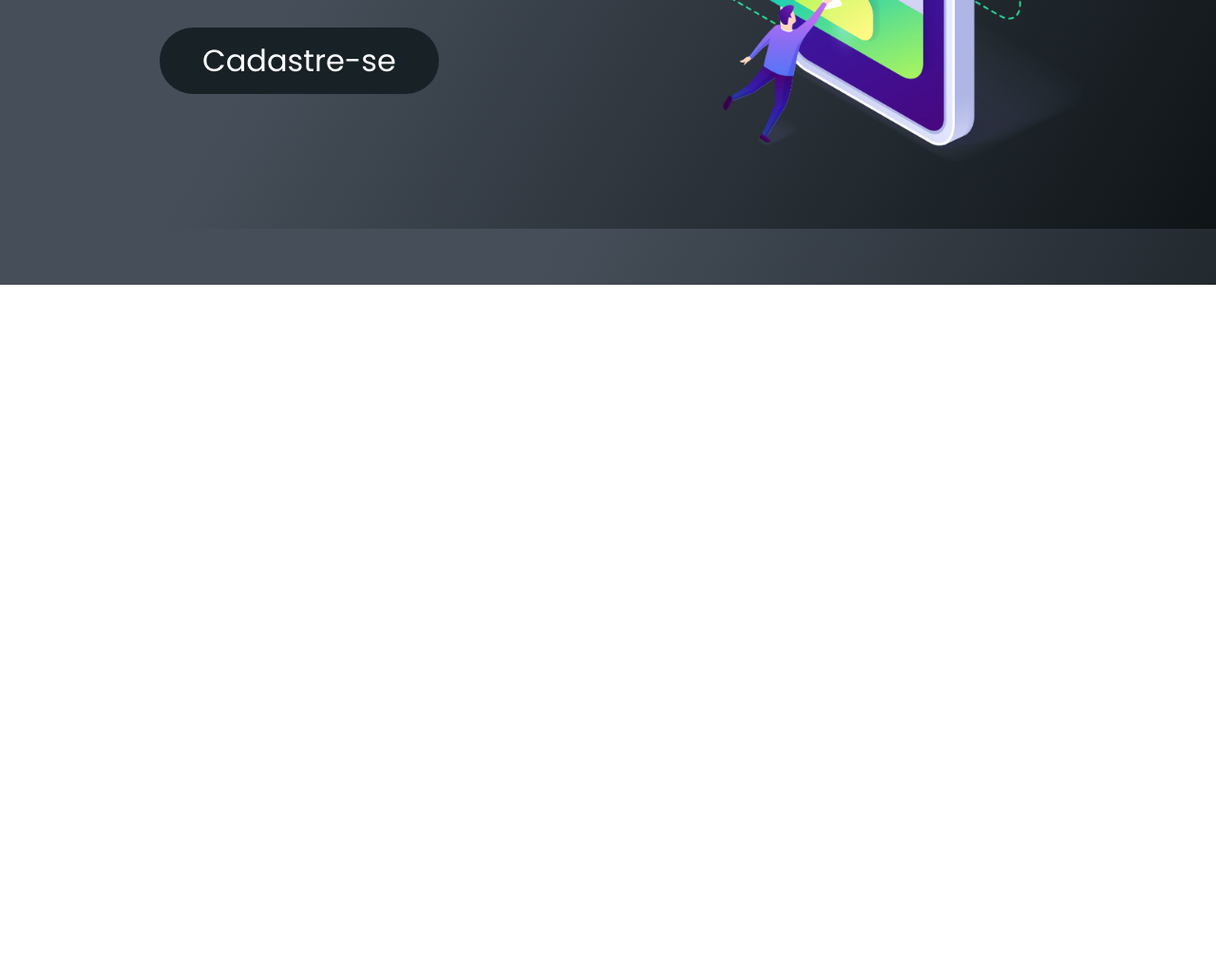
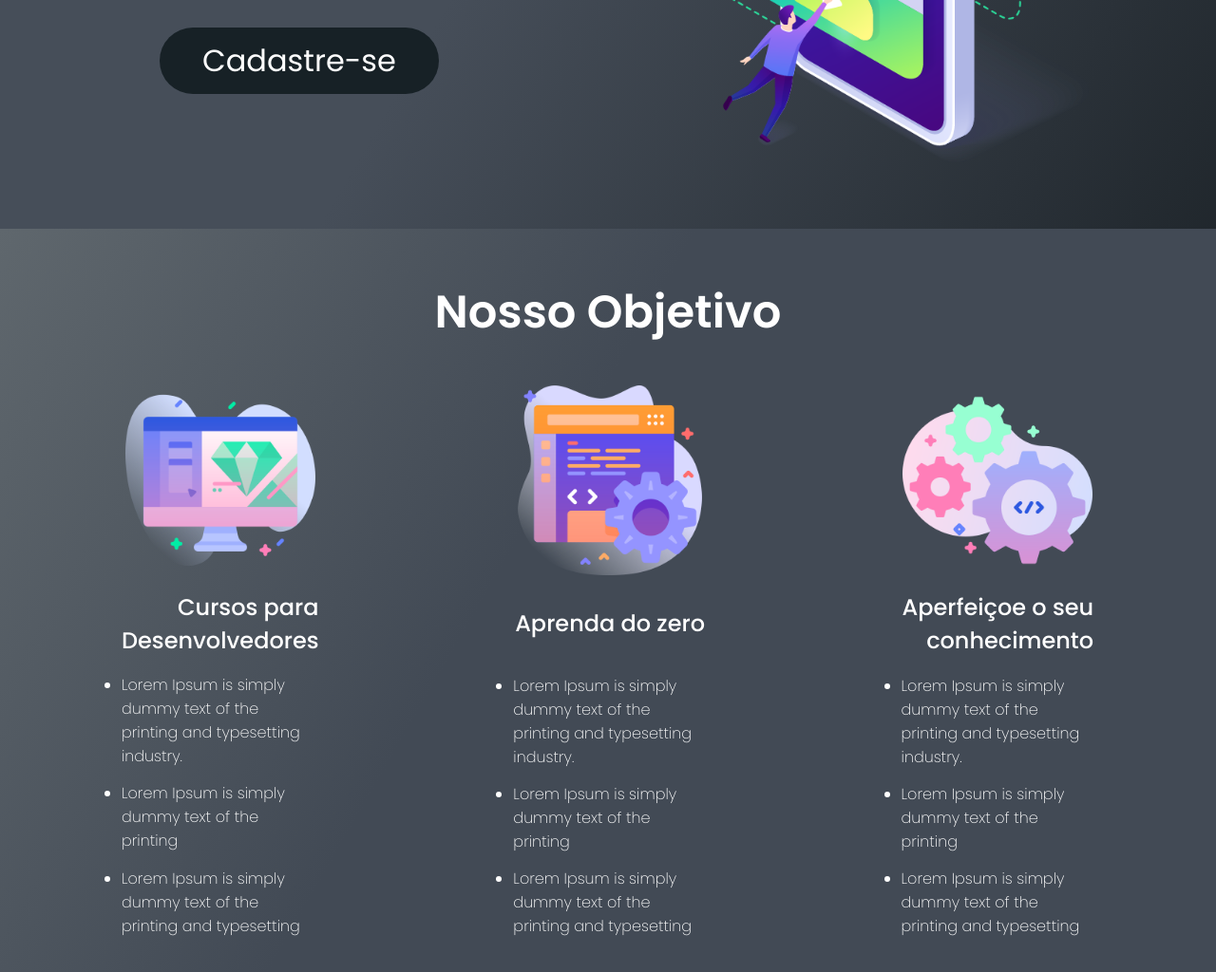
Before and after one commit to bruno95olly/ProjetoSitedeCursos, a plain HTML site: page index.html in a window 1280 px wide. Shown: the part 500-1524 px from the top of the page at 95% size. Before the commit the page ends 800 px from the top, so only its background shows below. Drawn offline with Linux system fonts and the light colour scheme.

Commit message:
seçao objetivo concluida

```diff
--- a/css/style.css
+++ b/css/style.css
@@ -9,7 +9,15 @@
 body{
   background-image: linear-gradient(120deg,#464E59 35%, #0e1417);
 }
-.content{
+.reveal{
+  position: relative;
+  left:200px;
+  transition: all 2s ease;
+  opacity: 0;
+}
+.reveal.active{
+    opacity: 1;
+    left: 0px;
 }
 .header{
   width: 100%;
@@ -35,21 +43,46 @@ body{
 .header nav ul li{
   list-style: none;
   margin-left: 60px;
+  position: relative;
 }
 .header nav ul li a{
   color: #fff;
   text-decoration: none;
   font-size: 1.3em;
+  transition: .5s ease;
 }
+.header nav ul li a:hover:after{
+    content: '';
+    position: absolute;
+    background-color: #7a84ff;
+    width: 100%;
+    height: 3px;
+    left: 0;
+    bottom: 5%;
+}
+
 .registro{
   position: relative;
   width: 100%;
   display: flex;
   justify-content: space-between;
   padding: 4% 10%;
+  overflow: hidden;
+}
+@keyframes abrirPagina{
+  0%{
+    opacity: 0;
+    margin-left: 200px
+  }
+  100%{
+    opacity: 1;
+    margin-left: 0px;
+  }
 }
 .registro .textosRegistro{
   margin: 7% 0px;
+  animation: abrirPagina 1.5s ease;
+
 }
 .registro .textosRegistro span{
   color: #fff;
@@ -65,6 +98,8 @@ body{
 
 .registro .imagemRegistro img{
   max-width: 500px;
+  animation: abrirPagina 2s ease;
+
 }
 .registro .textosRegistro button{
   margin: 20px 40px;
@@ -138,3 +173,51 @@ body{
   grid-column-start: 1;
   grid-column-end: 3;
 }
+.objetivo{
+  width: 100%;
+  background-image: linear-gradient(120deg,#5F676D, #424A55 42%);
+  display: flex;
+  flex-direction: column;
+  padding: 4% 10%;
+  overflow: hidden;
+}
+.objetivo h2{
+  color: #fff;
+  font-size: 3em;
+  font-weight: 600;
+  text-align: center;
+  margin-bottom: 4%;
+}
+.objetivo .contentObjetivo{
+  width: 100%;
+  display: flex;
+  justify-content: space-between;
+  gap: 20%;
+}
+.objetivo .contentObjetivo .boxObjetivo img{
+  max-width: 200px;
+}
+.objetivo .contentObjetivo .boxObjetivo{
+  display: flex;
+  flex-direction: column;
+  align-items: center;
+}
+.objetivo .contentObjetivo .boxObjetivo span{
+  color: #fff;
+  font-size: 1.5em;
+  font-weight: 500;
+  text-align: end;
+  margin: 8% 0;
+  height: -webkit-fill-available;
+}
+#formatTxt{
+  line-height: 70px;
+  text-align: center;
+}
+.objetivo .contentObjetivo .boxObjetivo ul{
+  color: #fff;
+  font-weight: 200;
+}
+.objetivo .contentObjetivo .boxObjetivo ul li{
+  margin-bottom: 7%;
+}
--- a/index.html
+++ b/index.html
@@ -59,10 +59,65 @@
             </div>
           </div>
         </section>
+        <section>
+
+        </section>
+        <section class="objetivo">
+          <h2>Nosso Objetivo</h2>
+          <div class="contentObjetivo reveal">
+            <div class="boxObjetivo">
+              <img src="img/graphic-design.png" alt="">
+              <span>Cursos para<br>Desenvolvedores</span>
+              <ul>
+                <li><p>Lorem Ipsum is simply dummy text of the printing and typesetting industry.</p></li>
+                <li><p>Lorem Ipsum is simply dummy text of the printing</p></li>
+                <li><p>Lorem Ipsum is simply dummy text of the printing and typesetting </p></li>
+              </ul>
+            </div>
+            <div class="boxObjetivo">
+              <img src="img/development.png" alt="">
+              <span id="formatTxt">Aprenda do zero</span>
+              <ul>
+                <li><p>Lorem Ipsum is simply dummy text of the printing and typesetting industry.</p></li>
+                <li><p>Lorem Ipsum is simply dummy text of the printing</p></li>
+                <li><p>Lorem Ipsum is simply dummy text of the printing and typesetting </p></li>
+              </ul>
+            </div>
+            <div class="boxObjetivo">
+              <img src="img/maintenance.png" alt="">
+              <span>Aperfeiçoe o seu<br>conhecimento</span>
+              <ul>
+                <li><p>Lorem Ipsum is simply dummy text of the printing and typesetting industry.</p></li>
+                <li><p>Lorem Ipsum is simply dummy text of the printing</p></li>
+                <li><p>Lorem Ipsum is simply dummy text of the printing and typesetting </p></li>
+              </ul>
+            </div>
+          </div>
+        </section>
       </main>
       <footer>
 
       </footer>
     </section>
+    <script>
+      window.addEventListener('scroll', reveal);
+
+      function reveal(){
+        var reveals = document.querySelectorAll('.reveal');
+
+        for(var i = 0; i < reveals.length; i++){
+          var windowheight = window.innerHeight;
+          var revealtop = reveals[i].getBoundingClientRect().top;
+          var revealpoint = 150;
+
+          if(revealtop < windowheight - revealpoint){
+            reveals[i].classList.add('active');
+          }
+          else{
+            reveals[i].classList.remove('active');
+          }
+        }
+      }
+    </script>
   </body>
 </html>
```
Also changed, not shown: img/development.png (added), img/graphic-design.png (added), img/maintenance.png (added).
